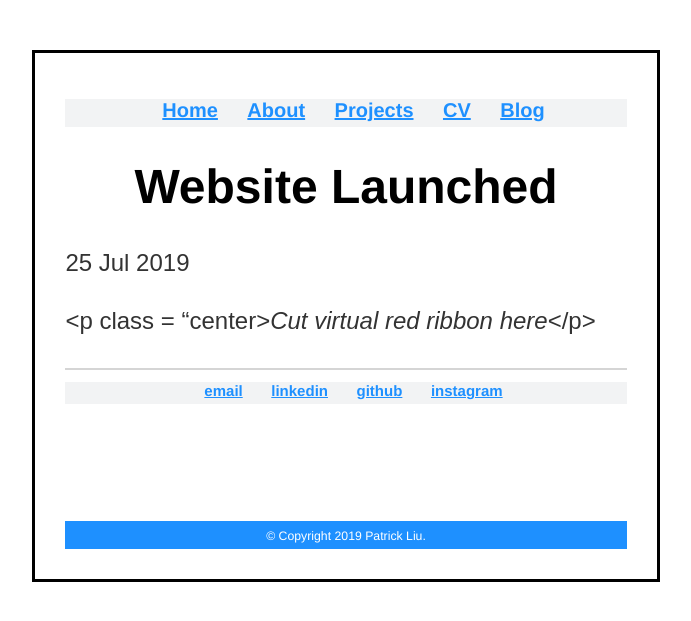
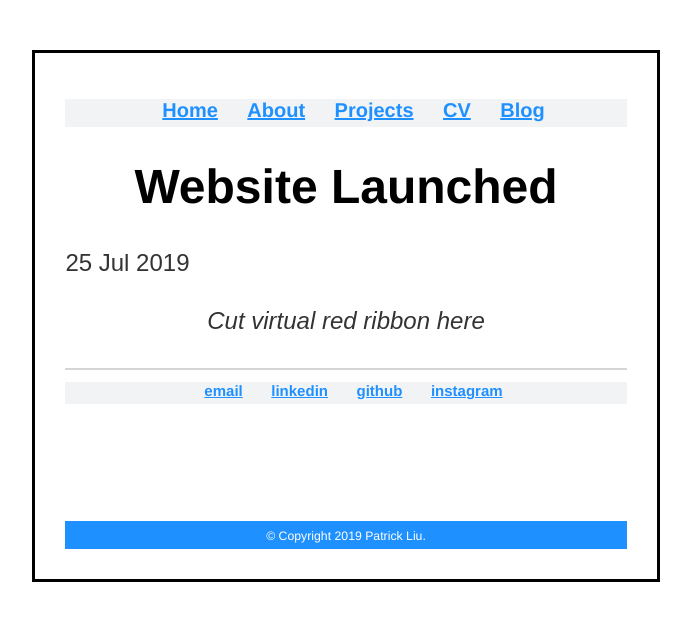
Before and after one commit to pat-liu/WebsiteV1, a Jekyll site: the page built from _posts/2019-07-25-blog-created.md, in a window 1280 px wide. Shown: the top 621 px of the page, without its empty margins (294-985 px from the left). Built offline with Jekyll 4.4.1, drawn with Linux system fonts in a browser that asks for light colours.

Commit message:
Update 2019-07-25-blog-created.md

```diff
--- a/_posts/2019-07-25-blog-created.md
+++ b/_posts/2019-07-25-blog-created.md
@@ -4,4 +4,4 @@ title: "Website Launched"
 date: 2019-07-25
 ---
 
-<p class = "center><i>Cut virtual red ribbon here</i></p>
+<p class = "center"><i>Cut virtual red ribbon here</i></p>
```
